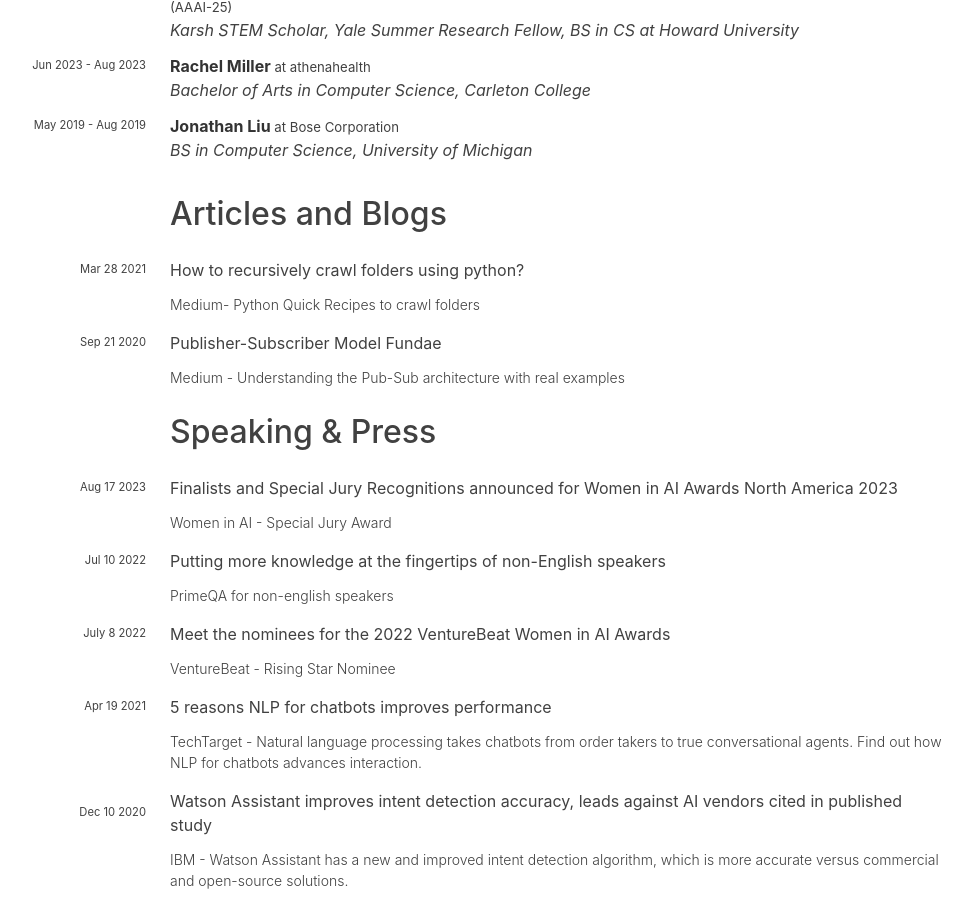
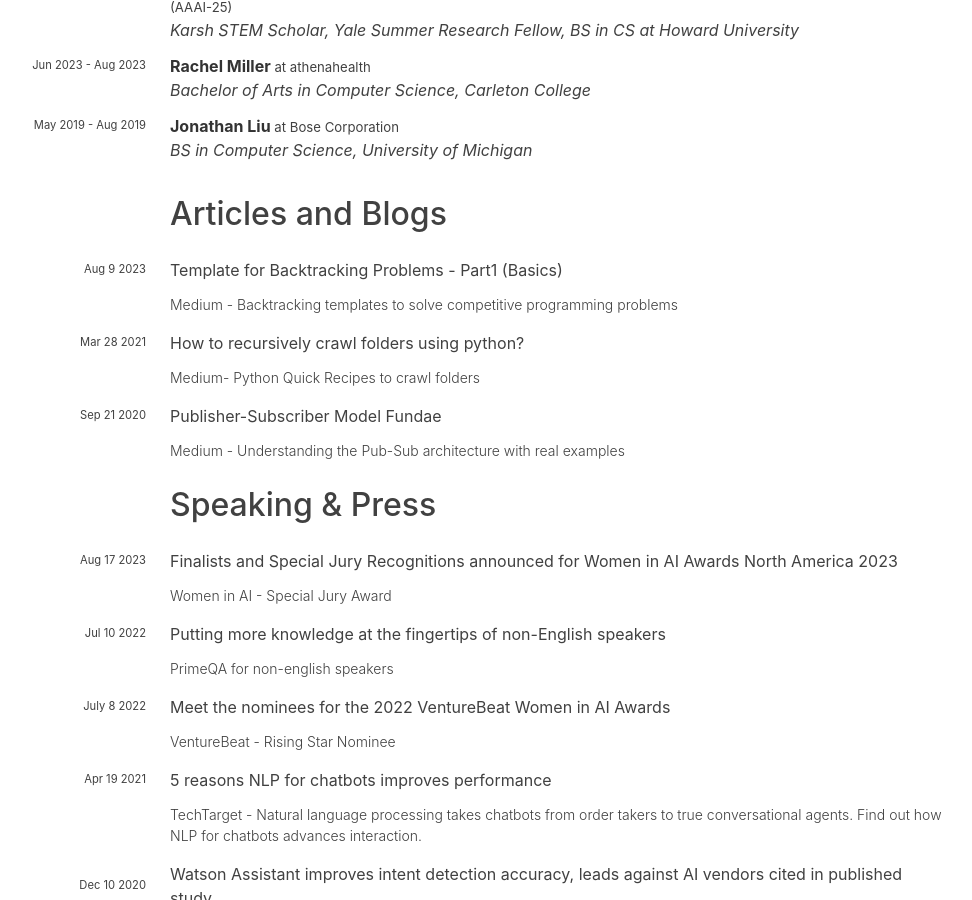
Before and after one commit to hariharanragothaman/hariharanragothaman.github.io, a Jekyll site: the page built from cv.md, in a window 1280 px wide and 900 px high, scrolled down 4632 px. Shown: the whole window, without its empty margins (162-1134 px from the left). Built offline with Jekyll 4.4.1, drawn with Linux system fonts in a browser that asks for light colours; nearby versions of some CDN libraries; some web fonts are replaced.

Commit message:
Polishes and Updates

```diff
--- a/_data/blogs.yaml
+++ b/_data/blogs.yaml
@@ -1,3 +1,10 @@
+- title: Template for Backtracking Problems - Part1 (Basics)
+  month: Aug 9
+  year: 2023
+  publisher:
+    - url: https://medium.com/upsolve-digest/template-for-backtracking-problems-part1-the-basics-75f744cab925
+      name: Medium - Backtracking templates to solve competitive programming problems
+
 - title: How to recursively crawl folders using python?
   month: Mar 28
   year: 2021
```
